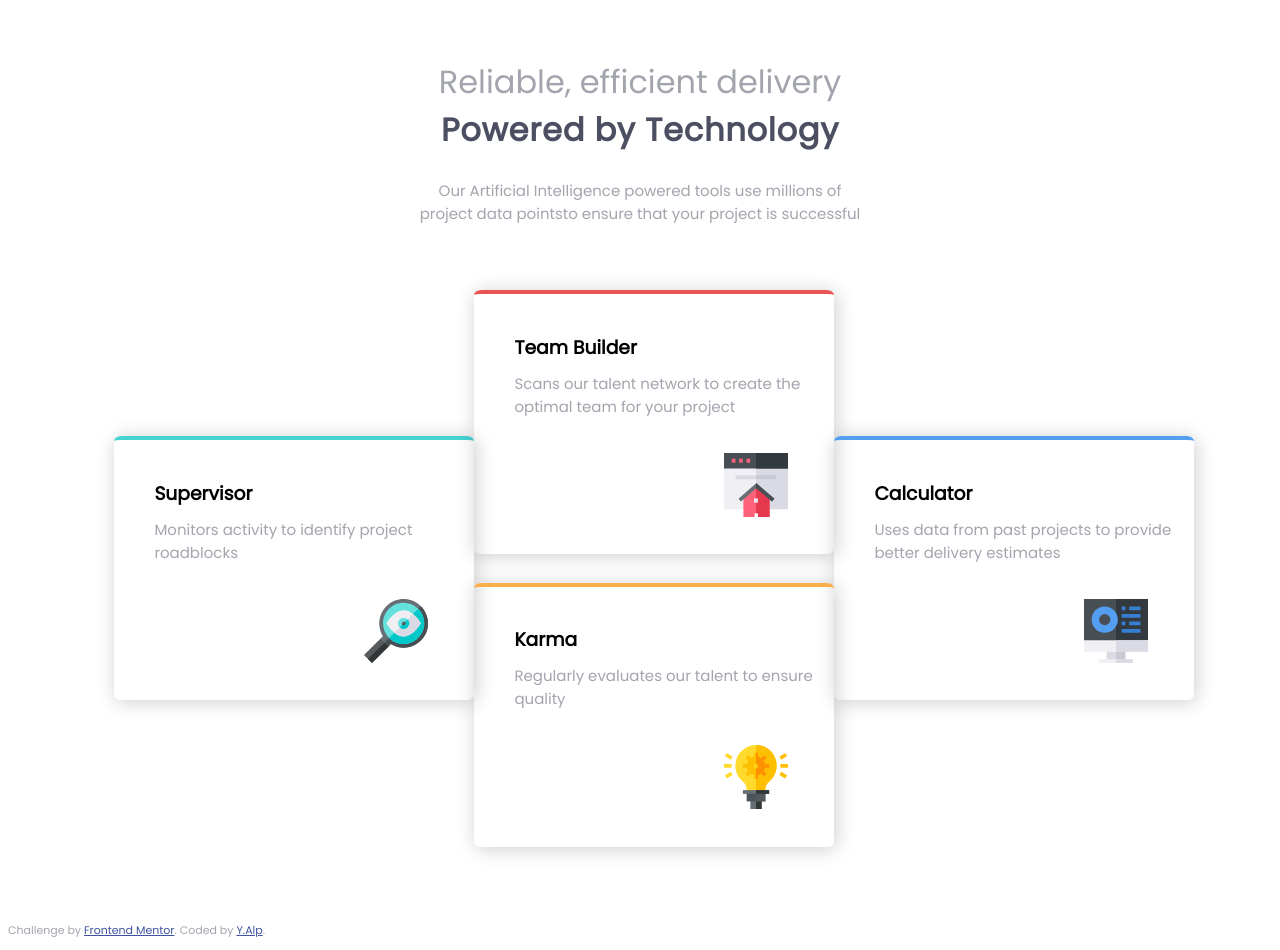
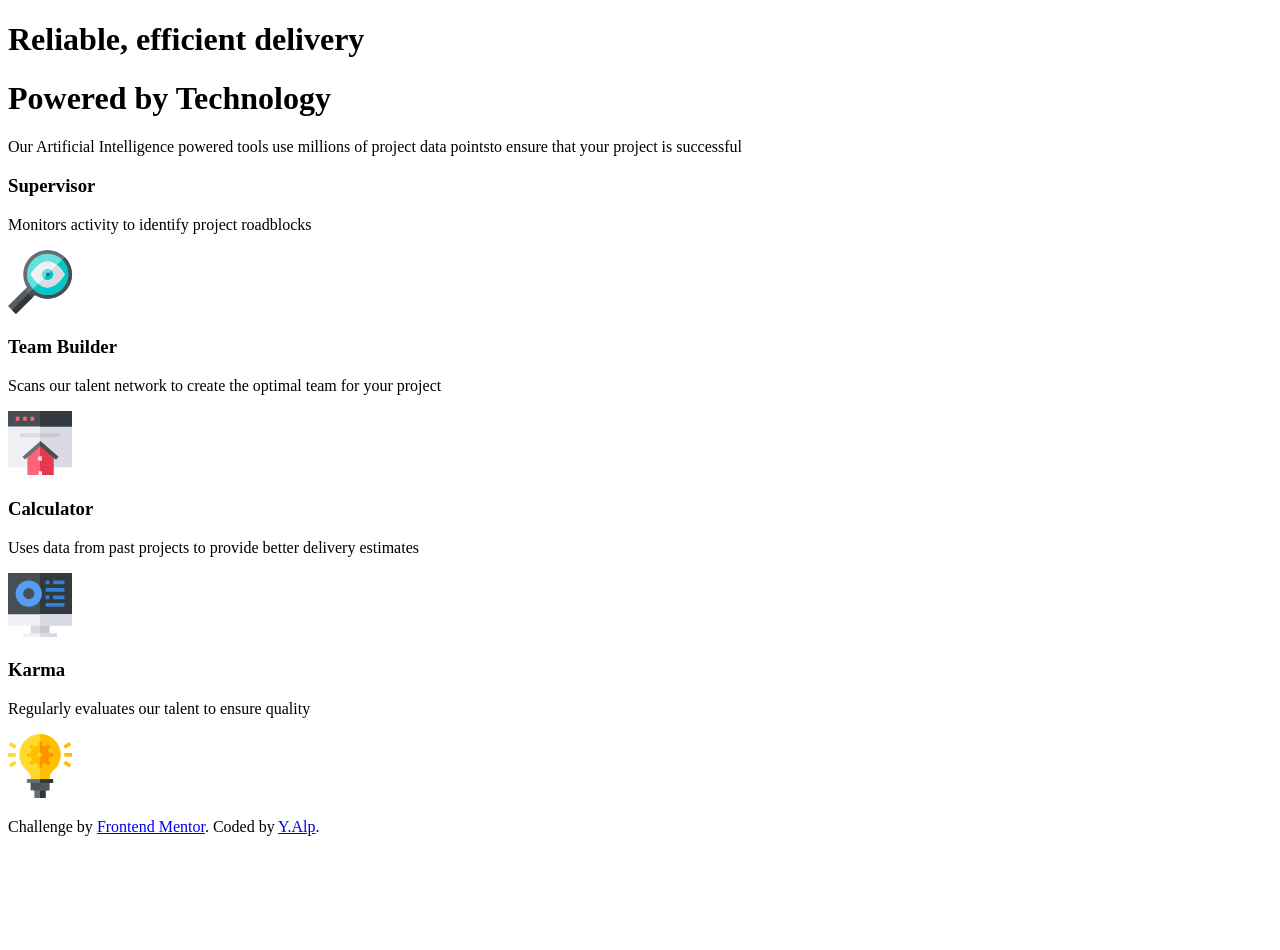
Before and after one commit to yusufalp/FourCardFeatureSectionChallenge, a plain HTML site: page index.html in a window 1280 px wide. After the commit the page ends 852 px from the top, so only its background shows below. Drawn offline with Linux system fonts and the light colour scheme.

Commit message:
Update index.html

```diff
--- a/index.html
+++ b/index.html
@@ -8,120 +8,6 @@
   <link href="https://fonts.googleapis.com/css?family=Poppins&display=swap" rel="stylesheet">
   <title>Frontend Mentor | Four card feature section</title>
   <!-- Feel free to remove these styles or customise in your own stylesheet 👍 -->
-</head>
-
-<style>
-  body {
-    font-family: 'Poppins', sans-serif;
-    text-align: center;
-    position: relative;
-  }
-
-  h1 {
-    margin-block-start: 0;
-    margin-block-end: 0;
-    margin-inline-start: 0;
-    margin-inline-end: 0;
-  }
-
-  h3 {
-    font-weight: bolder;
-    margin-bottom: 0;
-  }
-
-  div {
-    box-shadow: 2px 2px 20px rgba(0, 0, 0, 0.2);
-    border-radius: 2%;
-    display: inline-grid;
-    margin: 4%;
-  }
-
-  p {
-    color: hsl(229, 6%, 66%);
-    float: left;
-    font-size: 15px;
-    margin-top: 10px;
-  }
-
-  .headline {
-    float: none;
-    margin: 25px auto auto auto;
-    width: 35%;
-  }
-
-  .Supervisor,
-  .Karma,
-  .Calculator,
-  .Team-Builder {
-    height: 200px;
-    padding: 20px 20px 40px 40px;
-    text-align: left;
-    width: 300px;
-    position: relative;
-  }
-
-  .Supervisor {
-    border-top: 0.25rem solid hsl(180, 62%, 55%);
-    grid-area: sv;
-  }
-
-  .Karma {
-    border-top: 0.25rem solid hsl(34, 97%, 64%);
-    grid-area: kr;
-  }
-
-  .Calculator {
-    border-top: 0.25rem solid hsl(212, 86%, 64%);
-    grid-area: cc;
-  }
-
-  .Team-Builder {
-    border-top: 0.25rem solid hsl(0, 78%, 62%);
-    grid-area: tb;
-  }
-
-  .magnifier,
-  .house,
-  .bulb,
-  .computer {
-    display: inline-block;
-    margin-top: 20px;
-    padding-left: 70%;
-  }
-
-  .firsttitle {
-    color: hsl(229, 6%, 66%);
-    font-weight: lighter;
-    margin: 0 auto;
-    padding-top: 50px;
-  }
-
-  .secondtitle {
-    color: hsl(234, 12%, 34%);
-    font-weight: 600;
-    letter-spacing: .05rem;
-  }
-
-  .maindiv {
-    grid-template-areas:
-    '.  .  tb tb .  . '
-    'sv sv tb tb cc cc'
-    'sv sv kr kr cc cc'
-    '.  .  kr kr .  . ';
-    box-shadow: none;
-    border-radius: 0;
-  }
-
-  .attribution {
-    font-size: 11px;
-    text-align: center;
-  }
-
-  .attribution a {
-    color: hsl(228, 45%, 44%);
-  }
-</style>
-
 </head>
 
 <body>
```
